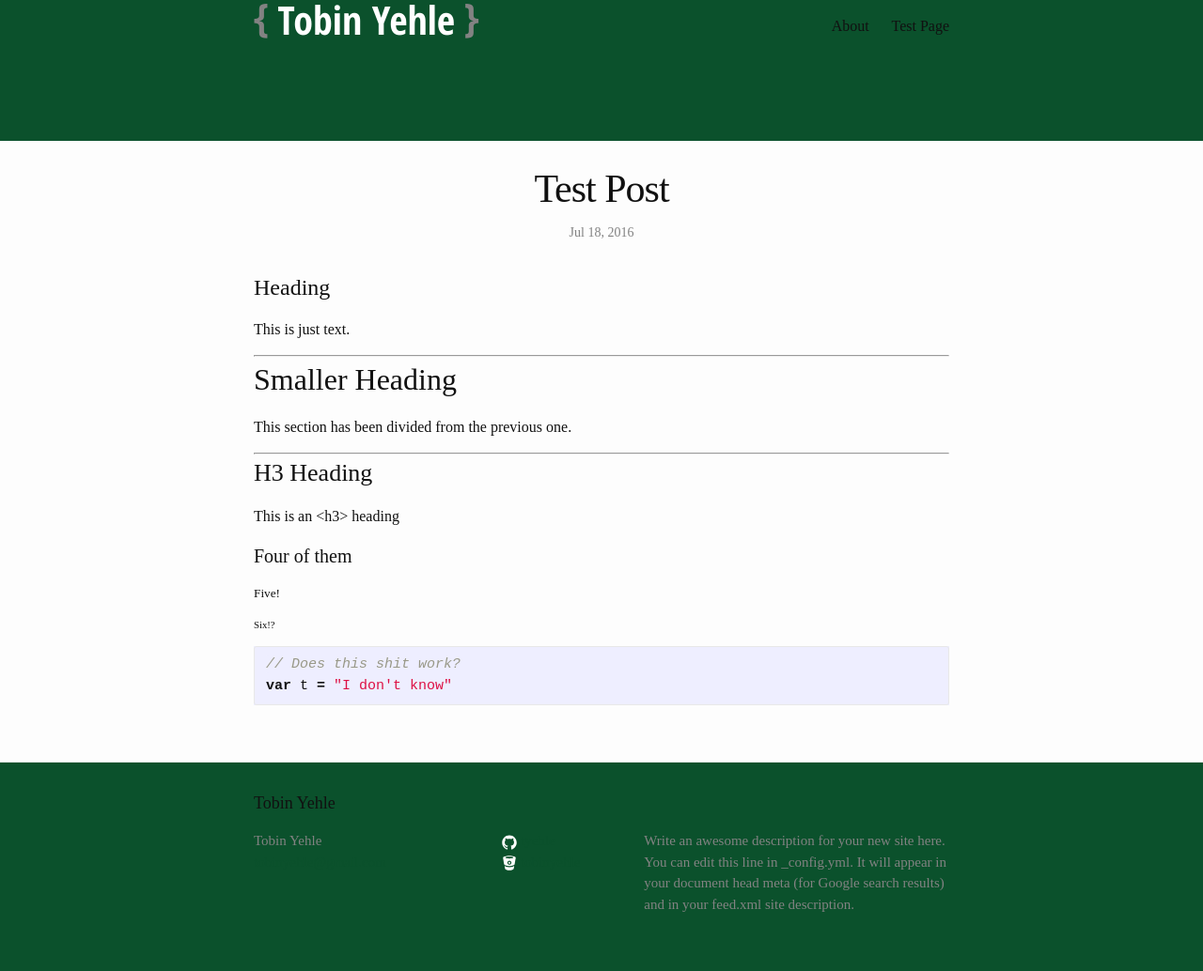
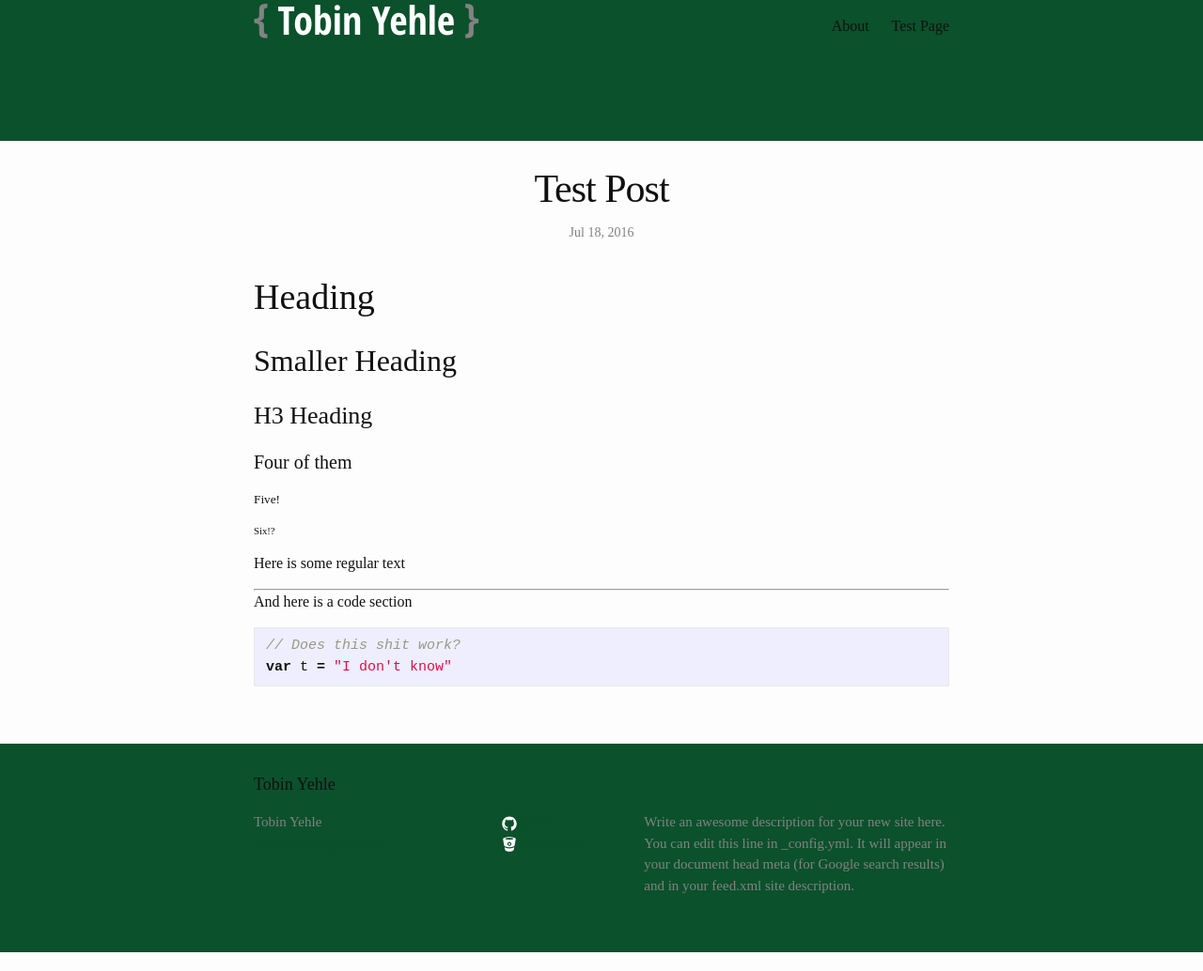
Before and after one commit to tyehle/tyehle.github.io, a Jekyll site: the page built from _posts/2016-07-18-test-post.md, in a window 1280 px wide. Shown: the whole page at 94% size. Built offline with Jekyll 4.4.1, drawn with Linux system fonts in a browser that asks for light colours; some web fonts are replaced; Markdown is read by kramdown in place of the engine named in the settings.

Commit message:
fix header sizes

````diff
--- a/_posts/2016-07-18-test-post.md
+++ b/_posts/2016-07-18-test-post.md
@@ -7,19 +7,9 @@ categories: testing
 
 # Heading
 
-This is just text.
-
----
-
 ## Smaller Heading
 
-This section has been divided from the previous one.
-
----
-
 ### H3 Heading
-
-This is an \<h3> heading
 
 #### Four of them
 
@@ -27,6 +17,12 @@ This is an \<h3> heading
 
 ###### Six!?
 
+Here is some regular text
+
+---
+
+And here is a code section
+
 ```scala
 // Does this shit work?
 var t = "I don't know"
--- a/_sass/_layout.scss
+++ b/_sass/_layout.scss
@@ -232,6 +232,14 @@
 .post-content {
     margin-bottom: $spacing-unit;
 
+    h1 {
+        font-size: 38px;
+
+        @include media-query($on-laptop) {
+            font-size: 32px;
+        }
+    }
+
     h2 {
         font-size: 32px;
 
````
